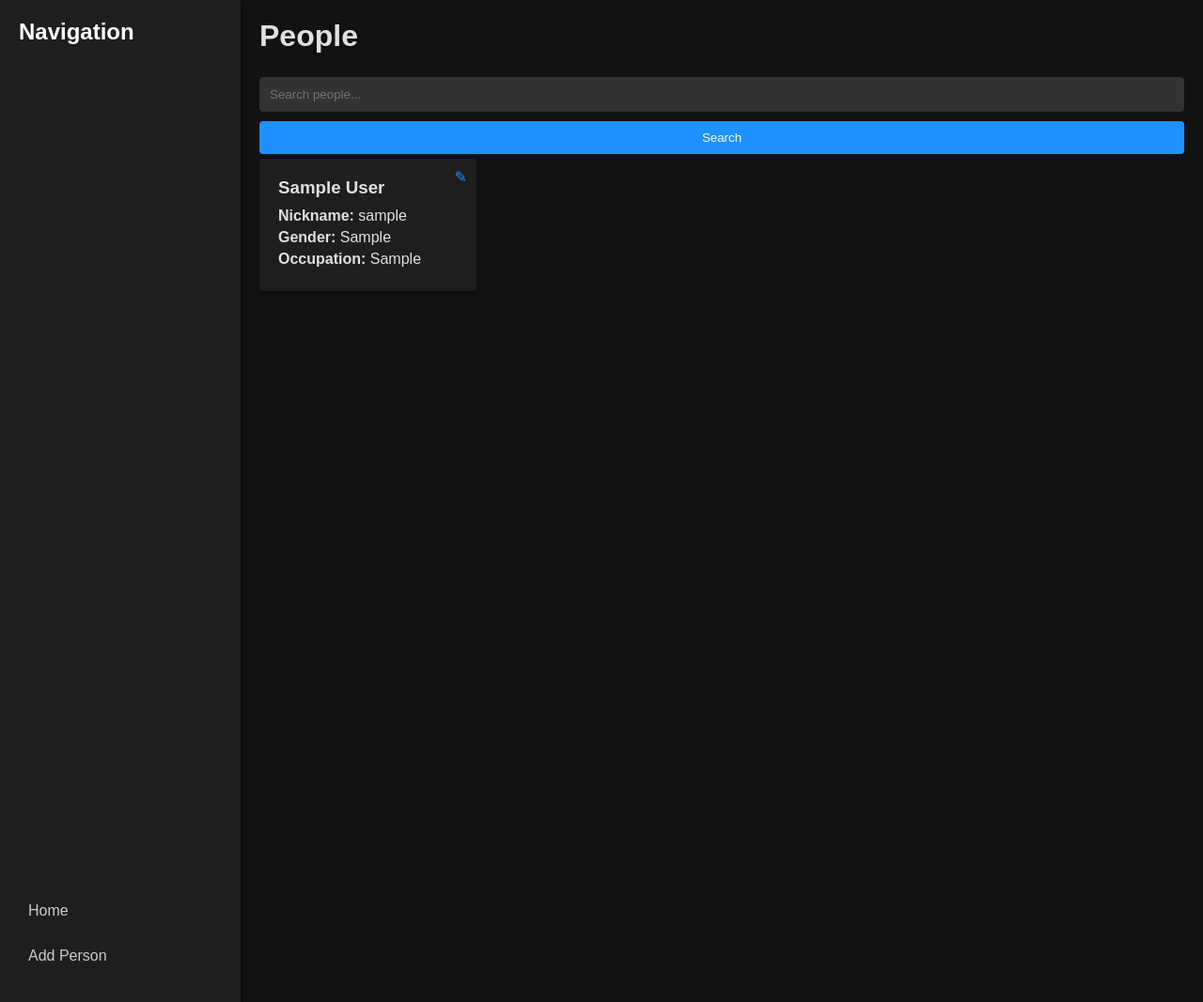
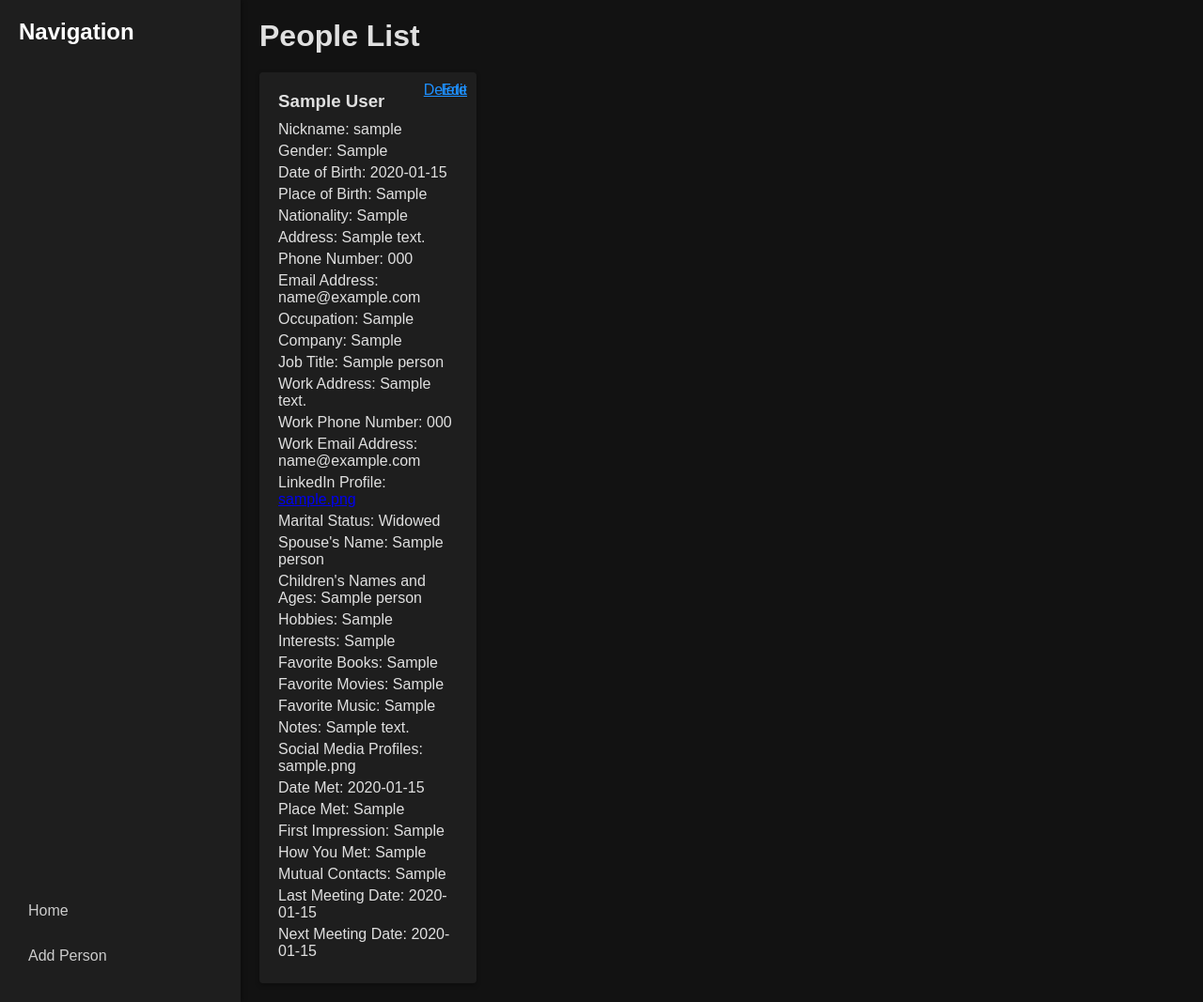
Before and after one commit to JeffreyConton/PersonalPersonDatabase, a Flask app: page /browse in a window 1280 px wide. Shown: the whole page at 94% size. Run offline with Flask 3, Linux system fonts and the light colour scheme; tables that the repository leaves empty hold one stand-in row (values such as "Sample post").

Commit message:
everything

```diff
--- a/app/routes.py
+++ b/app/routes.py
@@ -3,98 +3,101 @@ from app import app, db
 from app.models import Person
 
 @app.route('/')
-def index():
-    return render_template('index.html')
+def home():
+    return redirect(url_for('browse'))
 
 @app.route('/browse')
 def browse():
-    search_query = request.args.get('search', '')
-    if search_query:
-        people = Person.query.filter(Person.full_name.contains(search_query)).all()
-    else:
-        people = Person.query.all()
+    people = Person.query.all()
     return render_template('browse.html', people=people)
+
+@app.route('/add', methods=['GET', 'POST'])
+def add():
+    if request.method == 'POST':
+        new_person = Person(
+            full_name=request.form['full_name'],
+            nickname=request.form.get('nickname', ''),
+            gender=request.form['gender'],
+            date_of_birth=request.form.get('date_of_birth', ''),
+            place_of_birth=request.form.get('place_of_birth', ''),
+            nationality=request.form.get('nationality', ''),
+            address=request.form.get('address', ''),
+            phone_number=request.form.get('phone_number', ''),
+            email_address=request.form.get('email_address', ''),
+            occupation=request.form.get('occupation', ''),
+            company=request.form.get('company', ''),
+            job_title=request.form.get('job_title', ''),
+            work_address=request.form.get('work_address', ''),
+            work_phone_number=request.form.get('work_phone_number', ''),
+            work_email_address=request.form.get('work_email_address', ''),
+            linkedin_profile=request.form.get('linkedin_profile', ''),
+            marital_status=request.form.get('marital_status', ''),
+            spouse_name=request.form.get('spouse_name', ''),
+            children_names_ages=request.form.get('children_names_ages', ''),
+            hobbies=request.form.get('hobbies', ''),
+            interests=request.form.get('interests', ''),
+            favorite_books=';'.join(request.form.getlist('favorite_books')),
+            favorite_movies=request.form.get('favorite_movies', ''),
+            favorite_music=request.form.get('favorite_music', ''),
+            notes=request.form.get('notes', ''),
+            social_media_profiles=request.form.get('social_media_profiles', ''),
+            date_met=request.form.get('date_met', ''),
+            place_met=request.form.get('place_met', ''),
+            first_impression=request.form.get('first_impression', ''),
+            how_you_met=request.form.get('how_you_met', ''),
+            mutual_contacts=request.form.get('mutual_contacts', ''),
+            last_meeting_date=request.form.get('last_meeting_date', ''),
+            next_meeting_date=request.form.get('next_meeting_date', '')
+        )
+        db.session.add(new_person)
+        db.session.commit()
+        return redirect(url_for('browse'))
+    return render_template('edit.html', person=None)
 
 @app.route('/edit/<int:person_id>', methods=['GET', 'POST'])
 def edit(person_id):
     person = Person.query.get_or_404(person_id)
     if request.method == 'POST':
         person.full_name = request.form['full_name']
-        person.nickname = request.form['nickname']
+        person.nickname = request.form.get('nickname', '')
         person.gender = request.form['gender']
-        person.date_of_birth = request.form['date_of_birth']
-        person.place_of_birth = request.form['place_of_birth']
-        person.nationality = request.form['nationality']
-        person.address = ';'.join(request.form.getlist('address'))
-        person.phone_number = request.form['phone_number']
-        person.email_address = request.form['email_address']
-        person.social_media_profiles = request.form['social_media_profiles']
-        person.occupation = request.form['occupation']
-        person.company = request.form['company']
-        person.job_title = request.form['job_title']
-        person.work_address = request.form['work_address']
-        person.work_phone_number = request.form['work_phone_number']
-        person.work_email_address = request.form['work_email_address']
-        person.linkedin_profile = request.form['linkedin_profile']
-        person.marital_status = request.form['marital_status']
-        person.spouse_name = request.form['spouse_name']
-        person.children_names_ages = request.form['children_names_ages']
-        person.hobbies = request.form['hobbies']
-        person.interests = request.form['interests']
+        person.date_of_birth = request.form.get('date_of_birth', '')
+        person.place_of_birth = request.form.get('place_of_birth', '')
+        person.nationality = request.form.get('nationality', '')
+        person.address = request.form.get('address', '')
+        person.phone_number = request.form.get('phone_number', '')
+        person.email_address = request.form.get('email_address', '')
+        person.occupation = request.form.get('occupation', '')
+        person.company = request.form.get('company', '')
+        person.job_title = request.form.get('job_title', '')
+        person.work_address = request.form.get('work_address', '')
+        person.work_phone_number = request.form.get('work_phone_number', '')
+        person.work_email_address = request.form.get('work_email_address', '')
+        person.linkedin_profile = request.form.get('linkedin_profile', '')
+        person.marital_status = request.form.get('marital_status', '')
+        person.spouse_name = request.form.get('spouse_name', '')
+        person.children_names_ages = request.form.get('children_names_ages', '')
+        person.hobbies = request.form.get('hobbies', '')
+        person.interests = request.form.get('interests', '')
         person.favorite_books = ';'.join(request.form.getlist('favorite_books'))
-        person.favorite_movies = request.form['favorite_movies']
-        person.favorite_music = request.form['favorite_music']
-        person.notes = request.form['notes']
-        person.date_met = request.form['date_met']
-        person.place_met = request.form['place_met']
-        person.first_impression = request.form['first_impression']
-        person.how_you_met = request.form['how_you_met']
-        person.mutual_contacts = request.form['mutual_contacts']
-        person.last_meeting_date = request.form['last_meeting_date']
-        person.next_meeting_date = request.form['next_meeting_date']
+        person.favorite_movies = request.form.get('favorite_movies', '')
+        person.favorite_music = request.form.get('favorite_music', '')
+        person.notes = request.form.get('notes', '')
+        person.social_media_profiles = request.form.get('social_media_profiles', '')
+        person.date_met = request.form.get('date_met', '')
+        person.place_met = request.form.get('place_met', '')
+        person.first_impression = request.form.get('first_impression', '')
+        person.how_you_met = request.form.get('how_you_met', '')
+        person.mutual_contacts = request.form.get('mutual_contacts', '')
+        person.last_meeting_date = request.form.get('last_meeting_date', '')
+        person.next_meeting_date = request.form.get('next_meeting_date', '')
         db.session.commit()
         return redirect(url_for('browse'))
     return render_template('edit.html', person=person)
 
-@app.route('/add', methods=['GET', 'POST'])
-def add():
-    if request.method == 'POST':
-        new_person = Person(
-            full_name=request.form['full_name'],
-            nickname=request.form['nickname'],
-            gender=request.form['gender'],
-            date_of_birth=request.form['date_of_birth'],
-            place_of_birth=request.form['place_of_birth'],
-            nationality=request.form['nationality'],
-            address=';'.join(request.form.getlist('address')),
-            phone_number=request.form['phone_number'],
-            email_address=request.form['email_address'],
-            social_media_profiles=request.form['social_media_profiles'],
-            occupation=request.form['occupation'],
-            company=request.form['company'],
-            job_title=request.form['job_title'],
-            work_address=request.form['work_address'],
-            work_phone_number=request.form['work_phone_number'],
-            work_email_address=request.form['work_email_address'],
-            linkedin_profile=request.form['linkedin_profile'],
-            marital_status=request.form['marital_status'],
-            spouse_name=request.form['spouse_name'],
-            children_names_ages=request.form['children_names_ages'],
-            hobbies=request.form['hobbies'],
-            interests=request.form['interests'],
-            favorite_books=';'.join(request.form.getlist('favorite_books')),
-            favorite_movies=request.form['favorite_movies'],
-            favorite_music=request.form['favorite_music'],
-            notes=request.form['notes'],
-            date_met=request.form['date_met'],
-            place_met=request.form['place_met'],
-            first_impression=request.form['first_impression'],
-            how_you_met=request.form['how_you_met'],
-            mutual_contacts=request.form['mutual_contacts'],
-            last_meeting_date=request.form['last_meeting_date'],
-            next_meeting_date=request.form['next_meeting_date'],
-        )
-        db.session.add(new_person)
-        db.session.commit()
-        return redirect(url_for('browse'))
-    return render_template('edit.html', person=None)
+@app.route('/delete/<int:person_id>')
+def delete(person_id):
+    person = Person.query.get_or_404(person_id)
+    db.session.delete(person)
+    db.session.commit()
+    return redirect(url_for('browse'))
--- a/app/templates/browse.html
+++ b/app/templates/browse.html
@@ -10,35 +10,54 @@
         <div class="navigation">
             <h2>Navigation</h2>
             <ul>
-                <li><a href="{{ url_for('index') }}">Home</a></li>
+                <li><a href="{{ url_for('home') }}">Home</a></li>
                 <li><a href="{{ url_for('add') }}">Add Person</a></li>
             </ul>
         </div>
         <div class="content">
-            <div class="info-list" style="width: 100%;">
-                <h2>People</h2>
-                <form method="get" action="{{ url_for('browse') }}">
-                    <input type="text" name="search" placeholder="Search people..." value="{{ request.args.get('search', '') }}">
-                    <button type="submit">Search</button>
-                </form>
-                <div class="grid-container">
-                    {% for person in people %}
-                        <div class="grid-item">
-                            <h3>{{ person.full_name }}</h3>
-                            <p><strong>Nickname:</strong> {{ person.nickname }}</p>
-                            <p><strong>Gender:</strong> {{ person.gender }}</p>
-                            <p><strong>Occupation:</strong> {{ person.occupation }}</p>
-                            <span class="edit-icon" onclick="editPerson({{ person.id }})">&#9998;</span>
-                        </div>
-                    {% endfor %}
+            <h2>People List</h2>
+            <div class="grid-container">
+                {% for person in people %}
+                <div class="grid-item">
+                    <h3>{{ person.full_name }}</h3>
+                    <p>Nickname: {{ person.nickname }}</p>
+                    <p>Gender: {{ person.gender }}</p>
+                    <p>Date of Birth: {{ person.date_of_birth }}</p>
+                    <p>Place of Birth: {{ person.place_of_birth }}</p>
+                    <p>Nationality: {{ person.nationality }}</p>
+                    <p>Address: {{ person.address }}</p>
+                    <p>Phone Number: {{ person.phone_number }}</p>
+                    <p>Email Address: {{ person.email_address }}</p>
+                    <p>Occupation: {{ person.occupation }}</p>
+                    <p>Company: {{ person.company }}</p>
+                    <p>Job Title: {{ person.job_title }}</p>
+                    <p>Work Address: {{ person.work_address }}</p>
+                    <p>Work Phone Number: {{ person.work_phone_number }}</p>
+                    <p>Work Email Address: {{ person.work_email_address }}</p>
+                    <p>LinkedIn Profile: <a href="{{ person.linkedin_profile }}" target="_blank">{{ person.linkedin_profile }}</a></p>
+                    <p>Marital Status: {{ person.marital_status }}</p>
+                    <p>Spouse's Name: {{ person.spouse_name }}</p>
+                    <p>Children's Names and Ages: {{ person.children_names_ages }}</p>
+                    <p>Hobbies: {{ person.hobbies }}</p>
+                    <p>Interests: {{ person.interests }}</p>
+                    <p>Favorite Books: {{ person.favorite_books }}</p>
+                    <p>Favorite Movies: {{ person.favorite_movies }}</p>
+                    <p>Favorite Music: {{ person.favorite_music }}</p>
+                    <p>Notes: {{ person.notes }}</p>
+                    <p>Social Media Profiles: {{ person.social_media_profiles }}</p>
+                    <p>Date Met: {{ person.date_met }}</p>
+                    <p>Place Met: {{ person.place_met }}</p>
+                    <p>First Impression: {{ person.first_impression }}</p>
+                    <p>How You Met: {{ person.how_you_met }}</p>
+                    <p>Mutual Contacts: {{ person.mutual_contacts }}</p>
+                    <p>Last Meeting Date: {{ person.last_meeting_date }}</p>
+                    <p>Next Meeting Date: {{ person.next_meeting_date }}</p>
+                    <a href="{{ url_for('edit', person_id=person.id) }}" class="edit-icon">Edit</a>
+                    <a href="{{ url_for('delete', person_id=person.id) }}" class="edit-icon">Delete</a>
                 </div>
+                {% endfor %}
             </div>
         </div>
     </div>
-    <script>
-        function editPerson(personId) {
-            window.location.href = `/edit/${personId}`;
-        }
-    </script>
 </body>
 </html>
```
Also changed, not shown: app/static/css/styles.css (+21 -42 lines), app/static/js/scripts.js (+239 -1 lines), app/templates/edit.html (+49 -36 lines).
